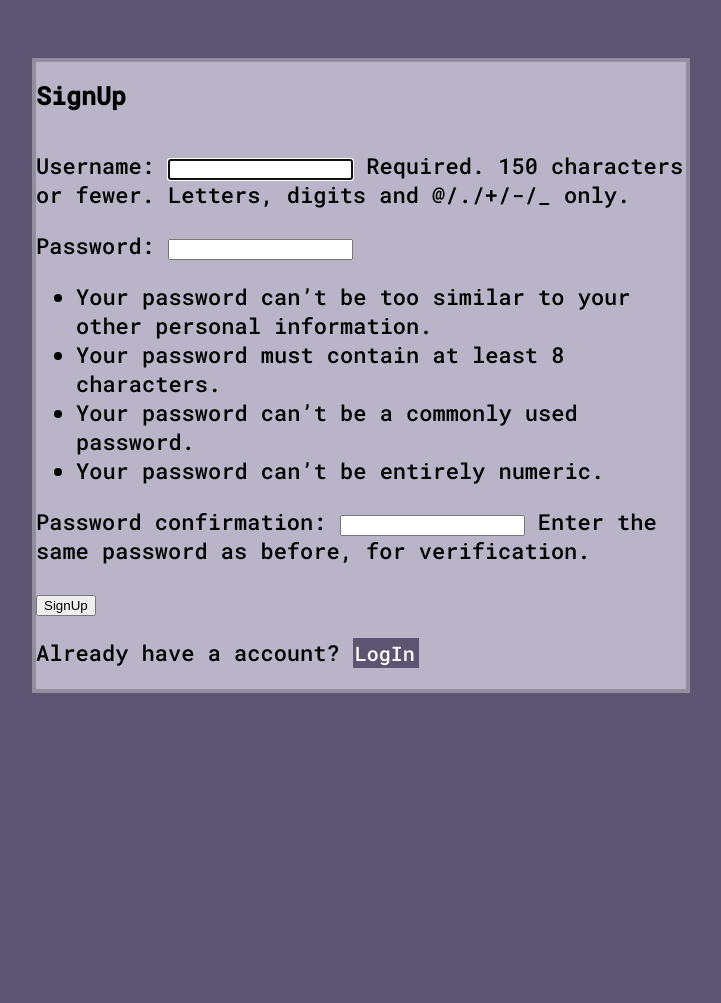
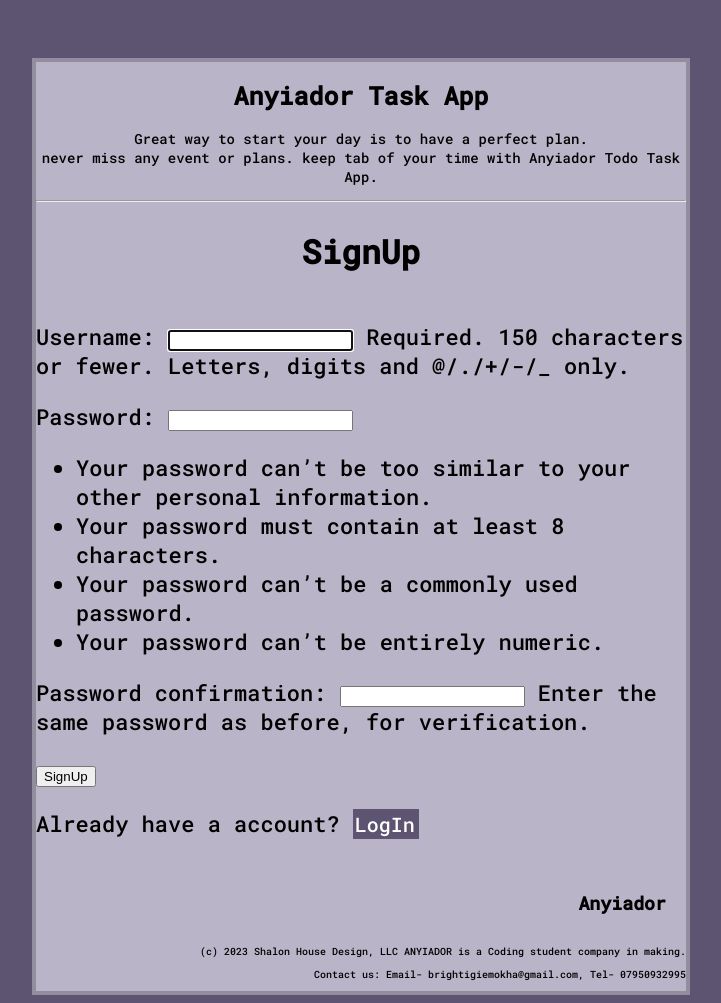
Before and after one commit to brightigiemokha/django_todo, a Django app: page /signup in a window 1280 px wide. Shown: the whole page, without its empty margins (279-1000 px from the left). Before the commit the page ends 693 px from the top, so only its background shows below. Run offline with Django 3.2, Linux system fonts and the light colour scheme; some libraries are stand-ins or nearby versions.

Commit message:
add header and footer

```diff
--- /dev/null
+++ b/requirement.txt
@@ -0,0 +1,5 @@
+asgiref==3.7.2
+Django==3.2.20
+psycopg2-binary==2.9.7
+sqlparse==0.4.4
+unicorn==2.0.1.post1
--- a/todoapp/templates/todoapp/task_form.html
+++ b/todoapp/templates/todoapp/task_form.html
@@ -1,7 +1,7 @@
 {% extends 'todoapp/task_main.html' %}
 
 {% block content %}
-<h1>Task Form</h1>
+<h1>Edit Task</h1>
 
 <form action="" method="POST">
     {% csrf_token %}
--- a/todoapp/templates/todoapp/task_list.html
+++ b/todoapp/templates/todoapp/task_list.html
@@ -8,9 +8,9 @@
     </div>
 </div>
 {% if request.user.is_authenticated %}
-<a href="{% url 'logout' %}">Logout</a>
+<p><a href="{% url 'logout' %}">Logout</a></p>
 {% else %}
-    <a href="{% url 'login' %}">Login</a>
+    <p><a href="{% url 'login' %}">Login</a></p>
 {% endif %}
 
 
@@ -28,7 +28,7 @@
         <td style="background-color: white;">{{forloop.counter}}.{{todo.title}}</td>
         {% endif %}
 
-        <td>{{forloop.counter}}.        {{todo.title}}</td>
+
         <td><a href="{% url 'todo-detail'  todo.id %}"><i class="fa-sharp fa-regular fa-eye" title="View"></i></a></td>
         <td><a href="{% url 'todo-create' %}"><i class="fa-solid fa-plus" title="Add"></i></a></td>
         <td><a href="{% url 'todo-update' todo.id %}"><i class="fa-solid fa-pen-to-square" title="Edit"></i></a></td>
--- a/todoapp/templates/todoapp/task_main.html
+++ b/todoapp/templates/todoapp/task_main.html
@@ -44,9 +44,22 @@
         text-decoration: none;
         text-align: right;
     }
-    header {
-        text-align: justify;
+    .heading {
+        text-align: center;
 
+    }
+    .heading p{
+        font-size: 14px;
+
+    }
+    .footer p{
+        font-size: 10px;
+        text-align: right;
+        padding: 0px;
+    }
+    .footer h5{
+        text-align: right;
+        padding-right: 20px;
     }
 
 
--- a/todoapp/templates/todoapp/task_signup.html
+++ b/todoapp/templates/todoapp/task_signup.html
@@ -1,9 +1,17 @@
 {% extends 'todoapp/task_main.html' %}
 
 {% block content %}
+<div class="heading">
+<h1>Anyiador Task App</h1>
+<p> Great way to start your day is to have a perfect plan.<br>
+    never miss any event or plans. keep tab of your time with
+    Anyiador Todo Task App.
+</p>
 
-<h1>SignUp</h1>
+<hr>
 
+<h2>SignUp</h2>
+</div>
 <form method="POST">
     {% csrf_token %}
     {{form.as_p}}
@@ -11,4 +19,9 @@
 
     <p>Already have a account? <a href="{% url 'login' %}">LogIn</a></p>
 </form>
+<div class="footer">
+    <h5>Anyiador</h5>
+    <p>(c) 2023 Shalon House Design, LLC ANYIADOR is a Coding student company in making. </p>
+    <p>Contact us: Email- brightigiemokha@gmail.com, Tel- 07950932995</p>
+</div>
 {% endblock content %}
```
Also changed, not shown: todoapp/templates/todoapp/task_login.html (+13 -0 lines), db.sqlite3.
